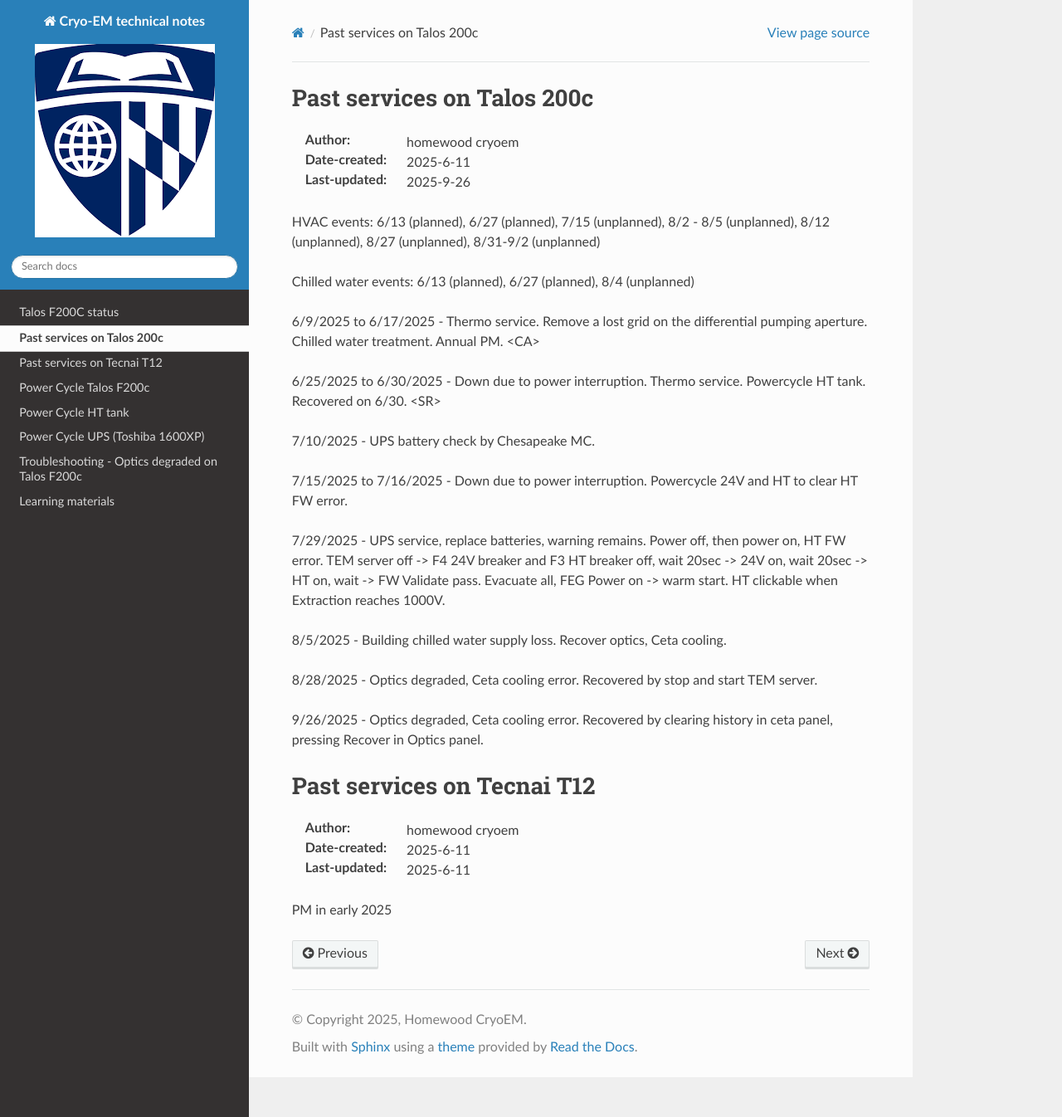
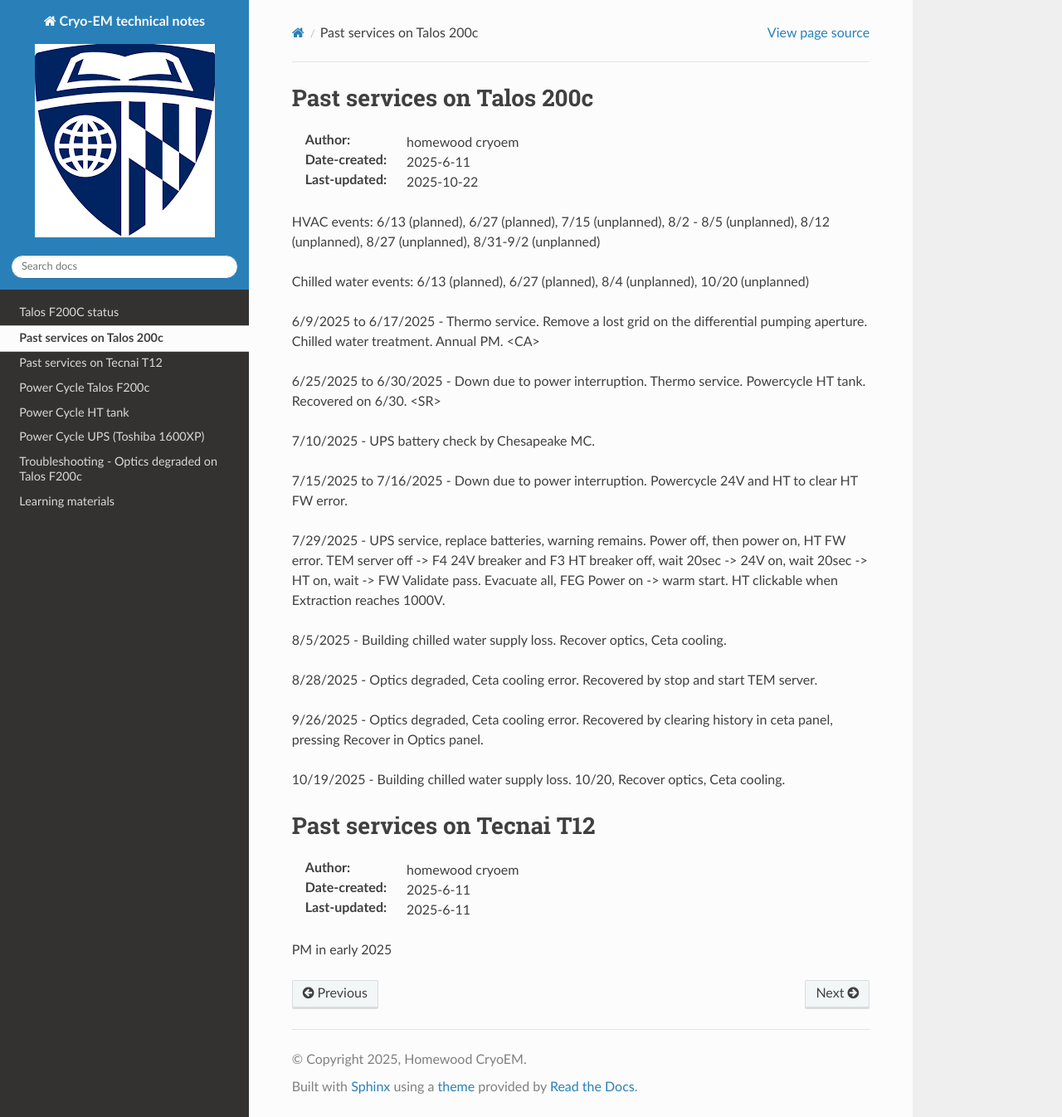
Before and after one commit to coherency224/hop-em, a Sphinx documentation site: the page built from docs/source/Past_services.rst, in a window 1280 px wide and 1346 px high. Shown: the whole window at 83% size. Built offline with Sphinx 7.4.7 and the Read the Docs theme 3.1.0, drawn with Linux system fonts in a browser that asks for light colours; pages that are not in the unit, such as notebooks, are missing from menus.

Commit message:
Update Past_services.rst

```diff
--- a/docs/source/Past_services.rst
+++ b/docs/source/Past_services.rst
@@ -5,11 +5,11 @@
 
 :Author: homewood cryoem
 :Date-created: 2025-6-11
-:Last-updated: 2025-9-26
+:Last-updated: 2025-10-22
 
 HVAC events: 6/13 (planned), 6/27 (planned), 7/15 (unplanned), 8/2 - 8/5 (unplanned), 8/12 (unplanned), 8/27 (unplanned), 8/31-9/2 (unplanned)
 
-Chilled water events: 6/13 (planned), 6/27 (planned), 8/4 (unplanned)
+Chilled water events: 6/13 (planned), 6/27 (planned), 8/4 (unplanned), 10/20 (unplanned)
 
 6/9/2025 to 6/17/2025 - Thermo service. Remove a lost grid on the differential pumping aperture. Chilled water treatment. Annual PM. <CA>
 
@@ -27,6 +27,9 @@
 
 9/26/2025 - Optics degraded, Ceta cooling error. Recovered by clearing history in ceta panel, pressing Recover in Optics panel.
 
+10/19/2025 - Building chilled water supply loss. 10/20, Recover optics, Ceta cooling.
+
+
 Past services on Tecnai T12
 ==========================
 
```
